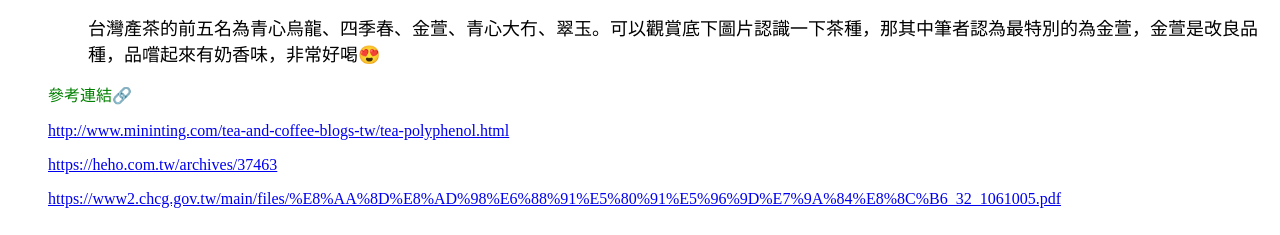
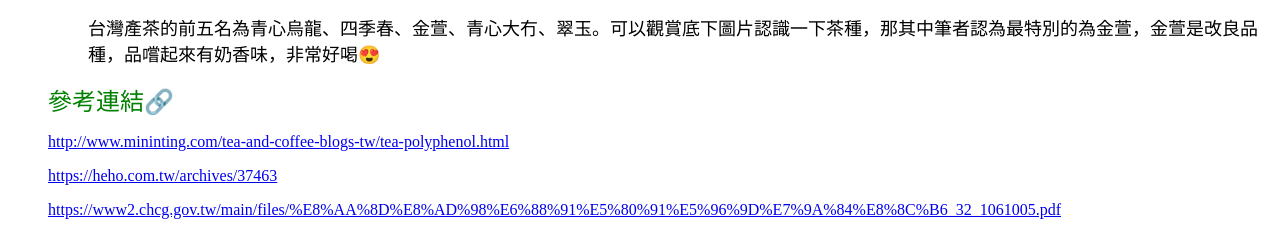
Before and after one commit to molly0919/molly0919.github.io, a plain HTML site: page final/index.html in a window 1280 px wide. Shown: the part 4535-4770 px from the top of the page. Drawn offline with Linux system fonts and the light colour scheme.

Commit message:
Update index.html

```diff
--- a/final/index.html
+++ b/final/index.html
@@ -52,7 +52,7 @@
      <dd><p><font size="4" face="新細明體"> 台灣產茶的前五名為青心烏龍、四季春、金萱、青心大冇、翠玉。可以觀賞底下圖片認識一下茶種，那其中筆者認為最特別的為金萱，金萱是改良品種，品嚐起來有奶香味，非常好喝😍</font></p></dd>
 </body>
 <body>
-  <p><font color="green">參考連結🔗</font></p>
+  <p><font size="5" color="green">參考連結🔗</font></p>
   <p><font color="blue"><a href="http://www.mininting.com/tea-and-coffee-blogs-tw/tea-polyphenol.html">http://www.mininting.com/tea-and-coffee-blogs-tw/tea-polyphenol.html</a></font></p>
   <p><font color="blue"><a href="https://heho.com.tw/archives/37463">https://heho.com.tw/archives/37463</a></font></p>
   <p><font color="blue"><a href="https://www2.chcg.gov.tw/main/files/%E8%AA%8D%E8%AD%98%E6%88%91%E5%80%91%E5%96%9D%E7%9A%84%E8%8C%B6_32_1061005.pdf">https://www2.chcg.gov.tw/main/files/%E8%AA%8D%E8%AD%98%E6%88%91%E5%80%91%E5%96%9D%E7%9A%84%E8%8C%B6_32_1061005.pdf</a></font></p>
```
